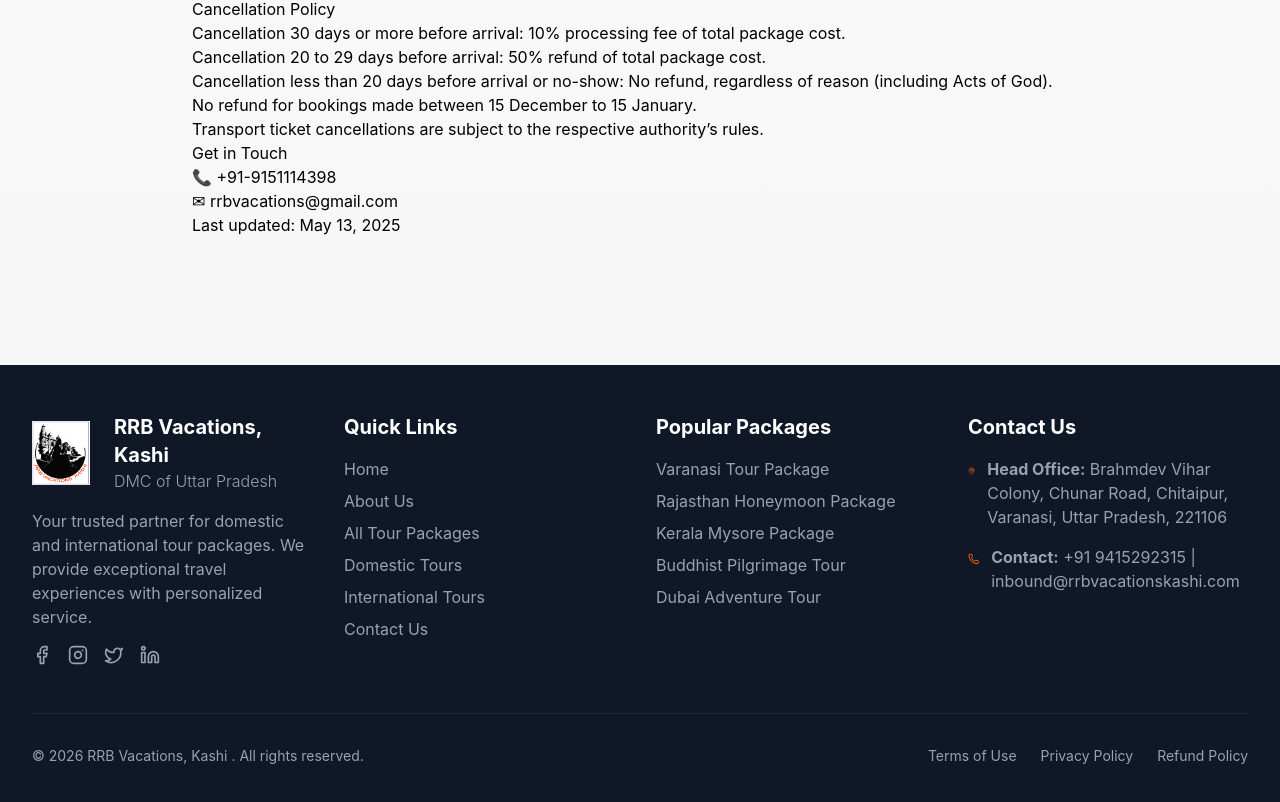
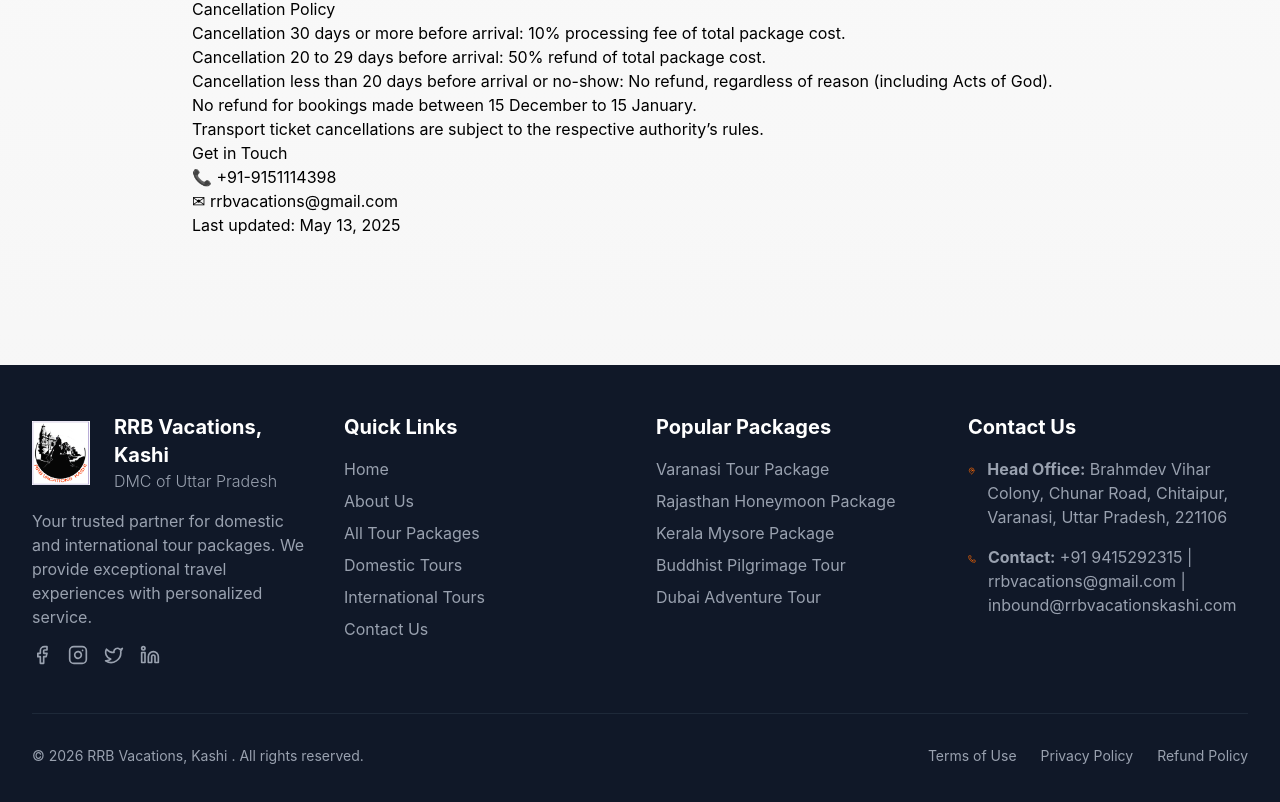
Before and after one commit to tanmay722/RRB-VACATIONS, a React (Vite) app: page /refund in a window 1280 px wide. Shown: the part 1619-2421 px from the top of the page. Built offline with nearby package versions, Linux system fonts and the light colour scheme.

Commit message:
footer update

```diff
--- a/src/components/Footer.jsx
+++ b/src/components/Footer.jsx
@@ -197,7 +197,7 @@
                   <Phone className="h-5 w-5 mr-3 text-orange-500 mt-1" />
                   <span className="text-gray-400">
                     <strong>Contact:</strong> +91 9415292315 |
-                    inbound@rrbvacationskashi.com
+                    rrbvacations@gmail.com | inbound@rrbvacationskashi.com
                   </span>
                 </li>
               </ul>
```
